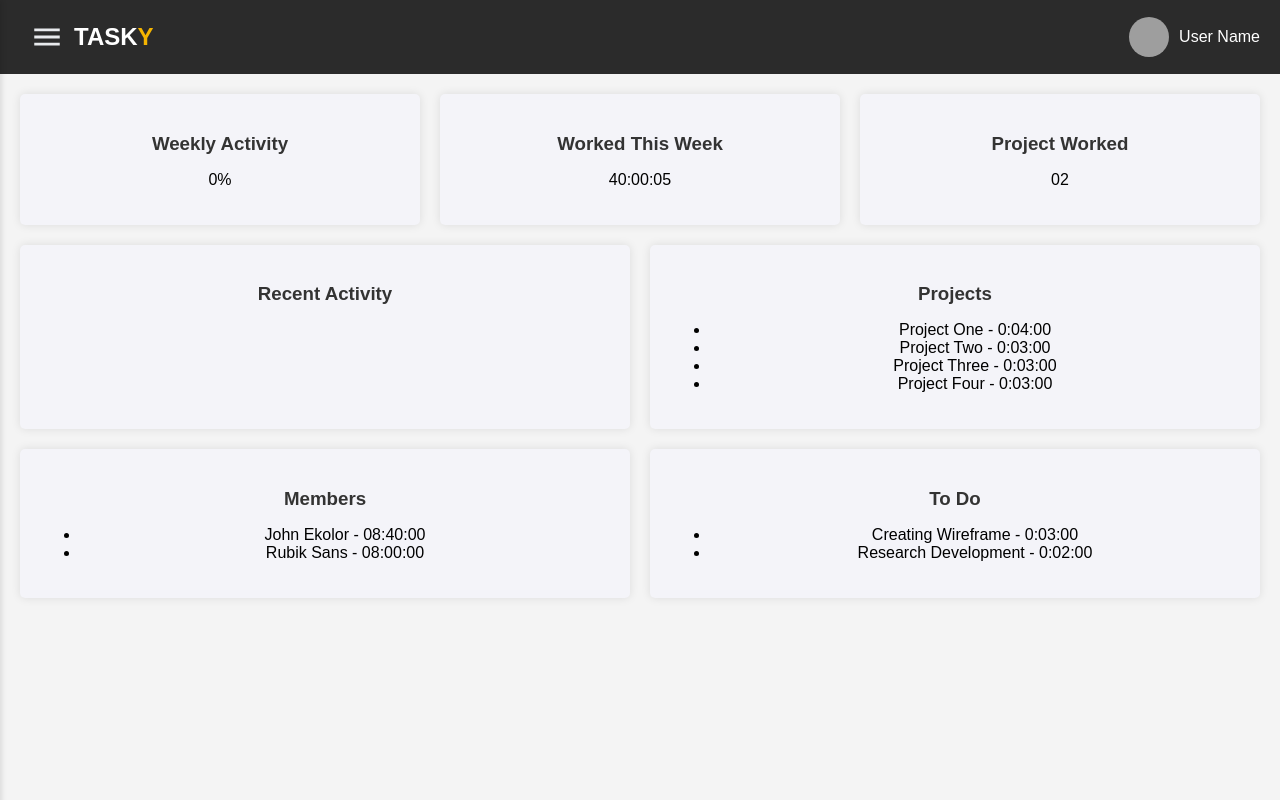
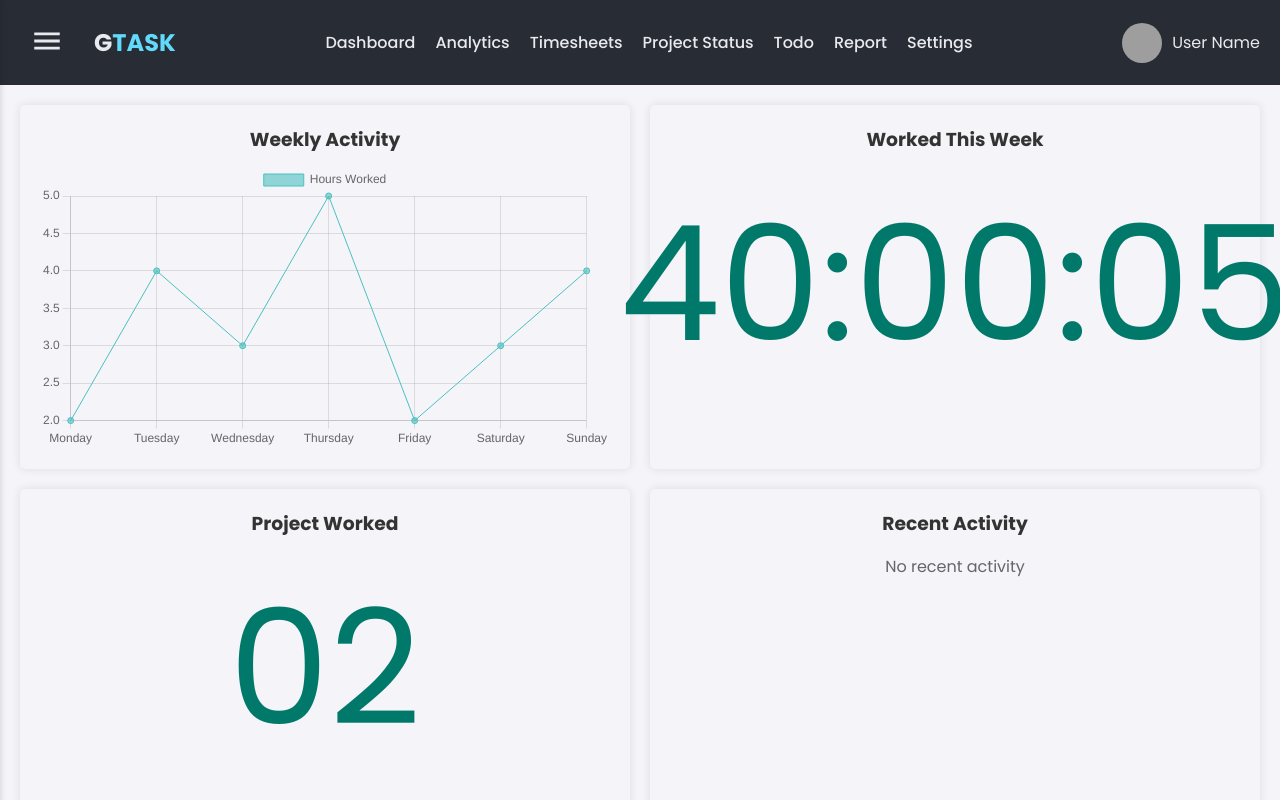
Before and after one commit to Abhijith-T-P/gtask, a React (Create React App) app: page / in a window 1280 px wide. Both pictures are taken after typing "name@example.com", "Sample123" into the empty fields and a click on the input "Login". Shown: the top 800 px of the page. Built offline with nearby package versions, Linux system fonts and the light colour scheme; grey boxes are pictures that could not be loaded.

Commit message:
redesign

```diff
--- a/public/index.html
+++ b/public/index.html
@@ -2,6 +2,7 @@
 <html lang="en">
   <head>
     <meta charset="utf-8" />
+    <link rel="stylesheet" href="https://fonts.googleapis.com/css2?family=Poppins:wght@300;400;500;600;700&display=swap">
 
     <title>Task App</title>
   </head>
--- /dev/null
+++ b/src/App.css
@@ -0,0 +1,27 @@
+/* App.css */
+
+/* Apply Poppins font to the whole app */
+body {
+  font-family: "Poppins", sans-serif;
+  margin: 0;
+  padding: 0;
+  background-color: #f4f4f9;
+  color: #333; /* Default text color */
+}
+
+/* Global styles */
+a {
+  text-decoration: none;
+  color: #333;
+}
+
+a:hover {
+  color: #007bff; /* Hover color for links */
+}
+
+/* Responsive utility */
+@media (max-width: 768px) {
+  /* Add responsive styles here */
+}
+
+/* Add more specific styles for your components as needed */
--- a/src/App.js
+++ b/src/App.js
@@ -2,6 +2,7 @@ import React from 'react'
 import { Route, Routes } from 'react-router-dom'
 import User from './User/App'
 import Guest from './Guest/App'
+import './App.css'
 
 const App = () => {
   return (
--- a/src/User/Components/Header/Header.css
+++ b/src/User/Components/Header/Header.css
@@ -1,12 +1,10 @@
-/* Header styles */
 header {
-  background-color: #2b2b2b;
-  color: white;
   display: flex;
   justify-content: space-between;
   align-items: center;
   padding: 10px 20px;
-  margin: 0;
+  background-color: #282c34;
+  color: #e8eaed;
 }
 
 .slide {
@@ -14,21 +12,43 @@ header {
   align-items: center;
 }
 
+.toggle-button {
+  background: none;
+  border: none;
+  cursor: pointer;
+  margin-right: 20px;
+}
+
 .logo {
-  font-size: 1.5em;
+  font-size: 24px;
   font-weight: bold;
 }
 
 .logo span {
-  color: #f4b400;
+  color: #61dafb;
 }
 
-.toggle-button {
-  background-color: transparent;
-  border: none;
-  cursor: pointer;
+.navigation ul {
+  list-style: none;
   display: flex;
-  justify-content: center;
+  gap: 20px;
+  margin: 0;
+  padding: 0;
+}
+
+.navigation ul li {
+  display: inline;
+}
+
+.navigation ul li a {
+  text-decoration: none;
+  color: #e8eaed;
+  font-size: 16px;
+  font-weight: 500;
+}
+
+.navigation ul li a:hover {
+  color: #61dafb;
 }
 
 .user-profile {
@@ -37,12 +57,8 @@ header {
 }
 
 .user-profile img {
-  border-radius: 50%;
   width: 40px;
   height: 40px;
+  border-radius: 50%;
   margin-right: 10px;
 }
-
-.user-profile span {
-  font-size: 1em;
-}
--- a/src/User/Components/Header/Header.jsx
+++ b/src/User/Components/Header/Header.jsx
@@ -1,5 +1,6 @@
-import React from "react";
-import "./Header.css";
+import React from 'react';
+import { Link } from 'react-router-dom';
+import './Header.css';
 
 const Header = ({ onToggleSidebar }) => {
   return (
@@ -11,9 +12,20 @@ const Header = ({ onToggleSidebar }) => {
           </svg>
         </button>
         <div className="logo">
-          TASK<span>Y</span>
+          G<span>TASK</span>
         </div>
       </div>
+      <nav className="navigation">
+        <ul>
+          <li><Link to="./">Dashboard</Link></li>
+          <li><Link to="./AnalyticsPage">Analytics</Link></li>
+          <li><Link to="./Timesheet">Timesheets</Link></li>
+          <li><Link to="./ProjectStatusPage">Project Status</Link></li>
+          <li><Link to="./ToDoPage">Todo</Link></li>
+          <li><Link to="./ReportPage">Report</Link></li>
+          <li><Link to="./SettingsPage">Settings</Link></li>
+        </ul>
+      </nav>
       <div className="user-profile">
         <img src="avatar.jpg" alt="User Avatar" />
         <span>User Name</span>
--- a/src/User/Components/Sidebar/Sidebar.css
+++ b/src/User/Components/Sidebar/Sidebar.css
@@ -35,7 +35,7 @@ nav ul li a {
 }
 
 nav ul li a:hover {
-  color: #f4b400;
+  color: #007bff;
 }
 
 .profile {
--- a/src/User/Pages/Dashboard/Dashboard.css
+++ b/src/User/Pages/Dashboard/Dashboard.css
@@ -1,23 +1,15 @@
-/* Dashboard.css */
-body {
-  font-family: Arial, sans-serif;
-  background-color: #f4f4f4;
-  margin: 0;
-  padding: 0;
 
-}
 
 .dashboard {
   display: grid;
   gap: 20px;
   padding: 20px;
-  flex: 1;
-
 }
 
 .top-row, .middle-row, .bottom-row {
   display: flex;
   gap: 20px;
+  flex-wrap: wrap;
 }
 
 .card {
@@ -26,6 +18,39 @@ body {
   border-radius: 8px;
   box-shadow: 0 0 10px rgba(0, 0, 0, 0.1);
   flex: 1;
+  min-width: 200px; /* Ensures cards don't shrink too much */
+}
+
+.card h3 {
+  margin-top: 0;
+  color: #333;
+}
+
+.card p, .card ul {
+  color: #666;
+}
+
+.highlight-card {
+  background-color: #e0f7fa;
+}
+
+.highlight-card p {
+  display: flex;
+  justify-content: center;align-items: center;
+  font-size: 10rem;
+  color: #00796b;
+  margin: 0;
+}
+
+.no-decor {
+  list-style-type: none;
+  padding: 0;
+  margin: 0;
+  text-align: left;
+}
+
+.no-decor li {
+  margin-bottom: 5px;
 }
 
 .activity-images img {
--- a/src/User/Pages/Dashboard/Dashboard.jsx
+++ b/src/User/Pages/Dashboard/Dashboard.jsx
@@ -1,50 +1,71 @@
 import React from 'react';
-import './Dashboard.css'; // Import the CSS file for styling
+import { Line } from 'react-chartjs-2';
+import './Dashboard.css';
 
-const Dashboard = () => (
+const data = {
+  labels: ['Monday', 'Tuesday', 'Wednesday', 'Thursday', 'Friday', 'Saturday', 'Sunday'],
+  datasets: [
+    {
+      label: 'Hours Worked',
+      data: [2, 4, 3, 5, 2, 3, 4],
+      backgroundColor: 'rgba(75, 192, 192, 0.6)',
+      borderColor: 'rgba(75, 192, 192, 1)',
+      borderWidth: 1,
+    },
+  ],
+};
+
+const Dashboard = () => {
+  const recentActivity = []; // Assuming no recent activity for now
+
+  return (
     <div className="dashboard">
       <div className="top-row">
         <div className="card">
           <h3>Weekly Activity</h3>
-        <p>0%</p>
+          <Line data={data} />
         </div>
-      <div className="card">
+        <div className="card highlight-card">
           <h3>Worked This Week</h3>
           <p>40:00:05</p>
         </div>
-      <div className="card">
+      </div>
+      <div className="middle-row">
+        <div className="card highlight-card">
           <h3>Project Worked</h3>
           <p>02</p>
         </div>
-    </div>
-    <div className="middle-row">
         <div className="card">
           <h3>Recent Activity</h3>
+          {recentActivity.length === 0 ? (
+            <p>No recent activity</p>
+          ) : (
             <div className="activity-images">
               {/* Add image elements here */}
             </div>
+          )}
         </div>
+      </div>
+      <div className="bottom-row">
         <div className="card">
           <h3>Projects</h3>
-        <ul>
+          <ul className="no-decor">
             <li>Project One - 0:04:00</li>
             <li>Project Two - 0:03:00</li>
             <li>Project Three - 0:03:00</li>
             <li>Project Four - 0:03:00</li>
           </ul>
         </div>
-    </div>
-    <div className="bottom-row">
         <div className="card">
           <h3>Members</h3>
-        <ul>
+          <ul className="no-decor">
             <li>John Ekolor - 08:40:00</li>
             <li>Rubik Sans - 08:00:00</li>
           </ul>
         </div>
         <div className="card">
           <h3>To Do</h3>
-        <ul>
+          <ul className="no-decor">
             <li>Creating Wireframe - 0:03:00</li>
             <li>Research Development - 0:02:00</li>
           </ul>
@@ -52,5 +73,6 @@ const Dashboard = () => (
       </div>
     </div>
   );
+};
 
 export default Dashboard;
--- a/src/User/Pages/SettingsPage/SettingsPage.css
+++ b/src/User/Pages/SettingsPage/SettingsPage.css
@@ -42,7 +42,7 @@ button {
 }
 
 button:hover {
-  background-color: #45a049;
+  background-color: #007bff;
 }
 
 /* Responsive styles */
--- a/src/User/Style.css
+++ b/src/User/Style.css
@@ -1,4 +1,6 @@
-/* App.css */
+.app-container{
+  margin: 0;
+}
 .App-Content {
   display: flex;
   min-height: 92.5dvh;
@@ -8,7 +10,6 @@ main {
   padding: 20px;
   width: 100%;
   transition: margin-left 0.3s ease-in-out;
-  font-family: poppins;
 }
 
 main.shifted {
```
Lines whose indentation alone changed are shown as unchanged.
